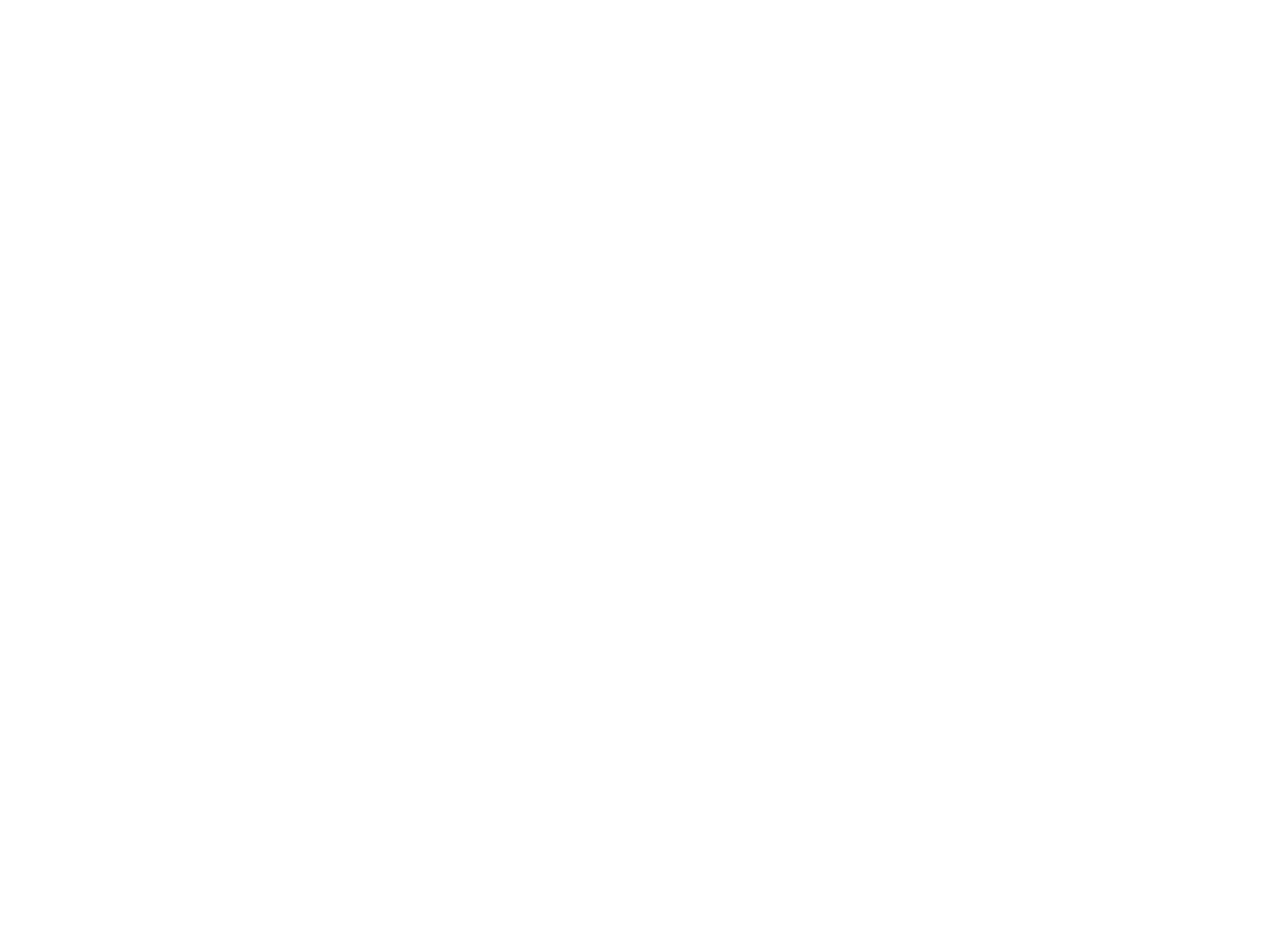
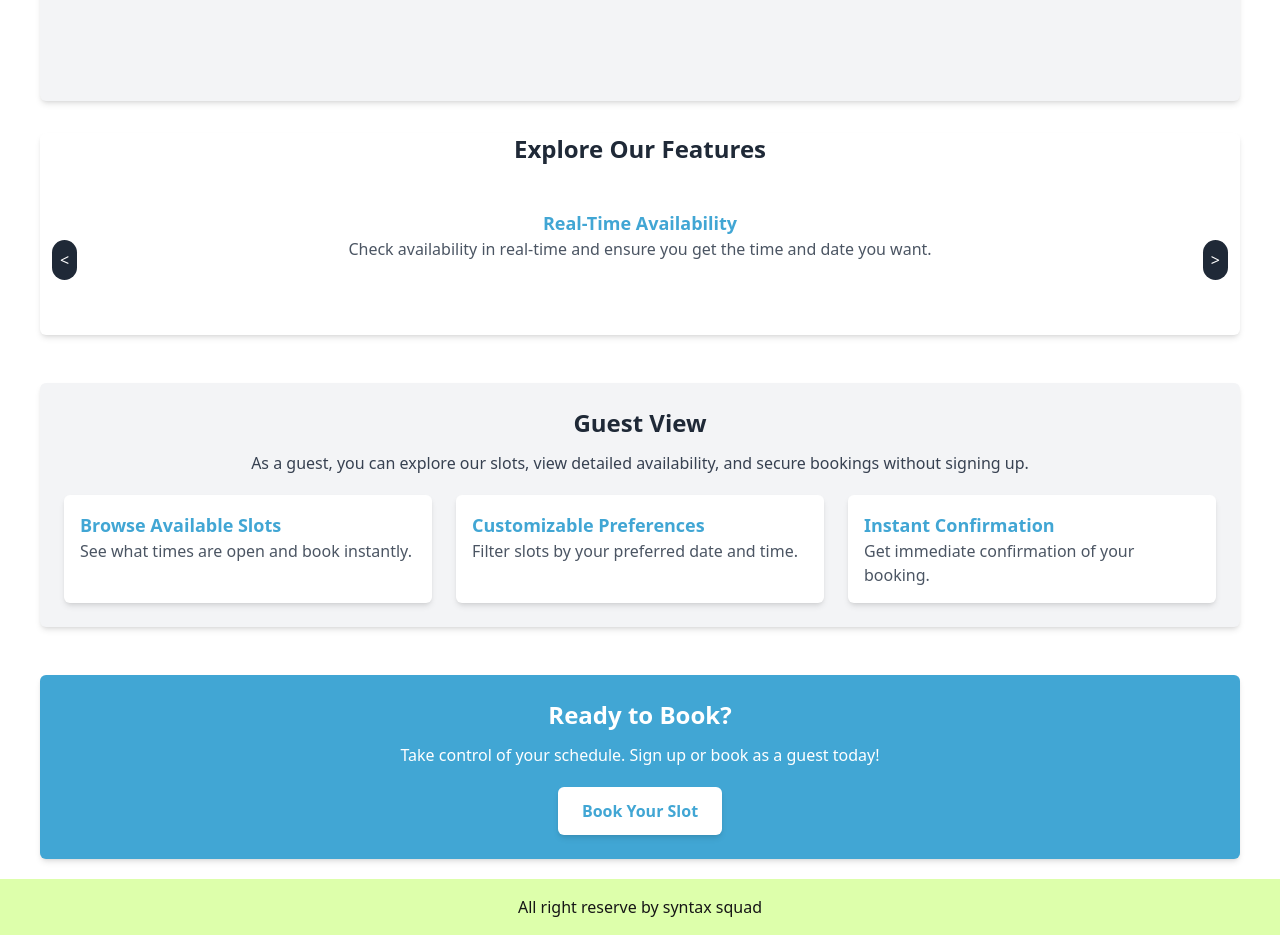
Before and after one commit to irfanshadikrishad/meetup, a Next.js app: page / in a window 1280 px wide. Shown: the part 460-1395 px from the top of the page. Before the commit the page ends 800 px from the top, so only its background shows below. Built offline with nearby package versions, Linux system fonts and the light colour scheme.

Commit message:
home page and sign up update

```diff
--- /dev/null
+++ b/app/homepage/page.js
@@ -0,0 +1,17 @@
+import React from 'react';
+
+const page = () => {
+    return (
+        <>
+
+
+            <form >
+
+
+
+            </form>
+        </>
+    );
+};
+
+export default page;
--- a/app/page.js
+++ b/app/page.js
@@ -1,3 +1,132 @@
+"use client";
+
+import { useState, useEffect } from "react";
+import Container from "../components/Container";
+
 export default function Home() {
-  return;
+  const [currentSlide, setCurrentSlide] = useState(0);
+
+  const slides = [
+    {
+      title: "Easy Slot Booking",
+      description: "Quickly secure your slot with our user-friendly interface. No hassle, just a few clicks!",
+    },
+    {
+      title: "Real-Time Availability",
+      description: "Check availability in real-time and ensure you get the time and date you want.",
+    },
+    {
+      title: "Exclusive Offers",
+      description: "Enjoy special discounts and offers when you book through our platform.",
+    },
+  ];
+
+  const handlePrev = () => {
+    setCurrentSlide((prev) => (prev === 0 ? slides.length - 1 : prev - 1));
+  };
+
+  const handleNext = () => {
+    setCurrentSlide((prev) => (prev === slides.length - 1 ? 0 : prev + 1));
+  };
+
+  // Autoplay logic
+  useEffect(() => {
+    const interval = setInterval(() => {
+      handleNext();
+    }, 3000); // Change slide every 3 seconds
+    return () => clearInterval(interval); // Cleanup interval on component unmount
+  }, []);
+
+  return (
+    <div className="">
+      {/* Welcome Section */}
+      <Container>
+
+
+
+        <section className="text-center bg-gray-100 p-6  rounded-md shadow-md h-[500px] flex justify-center items-center">
+
+          <div className="">
+            <h1 className="text-3xl font-bold text-[#41a6d4]">Welcome to Our Booking Platform!</h1>
+            <p className="mt-[6px] text-gray-700">
+              Secure your spot effortlessly! Book your slot now and never miss out on the opportunity.
+            </p>
+          </div>
+
+
+        </section>
+
+
+        {/* Carousel Section */}
+        <section className="mt-8 bg-white rounded-md shadow-md">
+          <h2 className="text-2xl font-bold  text-center justify-center text-gray-800">Explore Our Features</h2>
+          <div className="relative  mt-5">
+            <div className="overflow-hidden  h-[150px]">
+              <div
+                className="whitespace-nowrap transition-transform duration-500"
+                style={{
+                  transform: `translateX(-${currentSlide * 100}%)`,
+                }}
+              >
+                {slides.map((slide, index) => (
+                  <div
+                    key={index}
+                    className="inline-block w-full p-6   text-center"
+                  >
+                    <h3 className="text-lg font-semibold text-[#41a6d4]">{slide.title}</h3>
+                    <p className="text-gray-600">{slide.description}</p>
+                  </div>
+                ))}
+              </div>
+            </div>
+            <button
+              onClick={handlePrev}
+              className="absolute top-1/2 left-3 transform -translate-y-1/2 bg-gray-800 text-white p-2 rounded-full hover:bg-gray-700"
+            >
+              &lt;
+            </button>
+            <button
+              onClick={handleNext}
+              className="absolute top-1/2 right-3 transform -translate-y-1/2 bg-gray-800 text-white p-2 rounded-full hover:bg-gray-700"
+            >
+              &gt;
+            </button>
+          </div>
+        </section>
+
+        {/* Guest View Section */}
+        <section className="mt-12 bg-gray-100 p-6 rounded-md shadow-md">
+          <h2 className="text-2xl font-bold text-center text-gray-800">Guest View</h2>
+          <p className="mt-3 text-center text-gray-700">
+            As a guest, you can explore our slots, view detailed availability, and secure bookings without signing up.
+          </p>
+          <div className="mt-5 grid grid-cols-1 md:grid-cols-2 lg:grid-cols-3 gap-6">
+            <div className="p-4 bg-white rounded-md shadow-md">
+              <h3 className="text-lg font-semibold text-[#41a6d4]">Browse Available Slots</h3>
+              <p className="text-gray-600">See what times are open and book instantly.</p>
+            </div>
+            <div className="p-4 bg-white rounded-md shadow-md">
+              <h3 className="text-lg font-semibold text-[#41a6d4]">Customizable Preferences</h3>
+              <p className="text-gray-600">Filter slots by your preferred date and time.</p>
+            </div>
+            <div className="p-4 bg-white rounded-md shadow-md">
+              <h3 className="text-lg font-semibold text-[#41a6d4]">Instant Confirmation</h3>
+              <p className="text-gray-600">Get immediate confirmation of your booking.</p>
+            </div>
+          </div>
+        </section>
+
+        {/* CTA Section */}
+        <section className="mt-12 text-center bg-[#41a6d4] text-white p-6 rounded-md shadow-md">
+          <h2 className="text-2xl font-bold">Ready to Book?</h2>
+          <p className="mt-3">
+            Take control of your schedule. Sign up or book as a guest today!
+          </p>
+          <button className="mt-5 px-6 py-3 bg-white text-[#41a6d4] rounded-md shadow-md hover:bg-gray-200 font-semibold">
+            Book Your Slot
+          </button>
+        </section>
+      </Container>
+    </div>
+  );
 }
--- a/app/register/page.js
+++ b/app/register/page.js
@@ -3,6 +3,8 @@ import React, { useState } from "react";
 import { FcGoogle } from "react-icons/fc";
 import { FaEye, FaEyeSlash } from "react-icons/fa";
 import Link from "next/link";
+import { ToastContainer, toast } from 'react-toastify';
+import 'react-toastify/dist/ReactToastify.css';
 
 const Login = () => {
     const [showPassword, setShowPassword] = useState(false);
@@ -70,6 +72,9 @@ const Login = () => {
         if (!validateForm()) return;
 
         try {
+            if (user.password !== user.c_password) {
+                toast.error(`Password did not match.`)
+            } else {
                 const request = await fetch(`/api/auth`, {
                     method: "POST",
                     headers: {
@@ -84,6 +89,15 @@ const Login = () => {
                 });
                 const response = await request.json();
                 console.log(response);
+
+                if (request.status === 200) {
+                    toast.success(`Registration success.`)
+                } else {
+                    console.log(error);
+                    toast.error(response.error)
+                }
+            }
+
         } catch (error) {
             console.log(error);
         }
@@ -292,6 +306,7 @@ const Login = () => {
                     </Link>
                 </div>
             </div>
+            <ToastContainer />
         </div>
     );
 };
```
Lines whose indentation alone changed are shown as unchanged.
